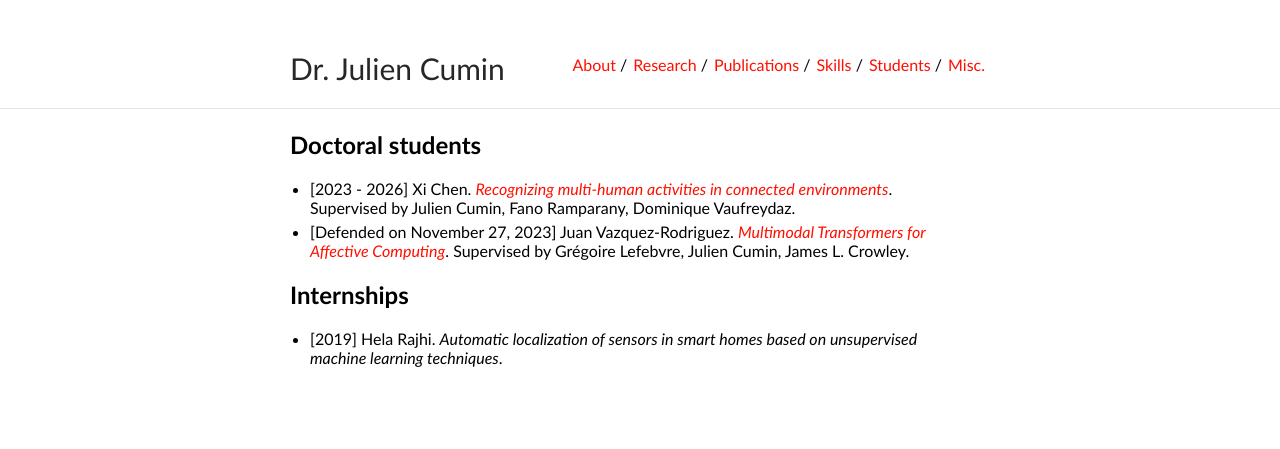
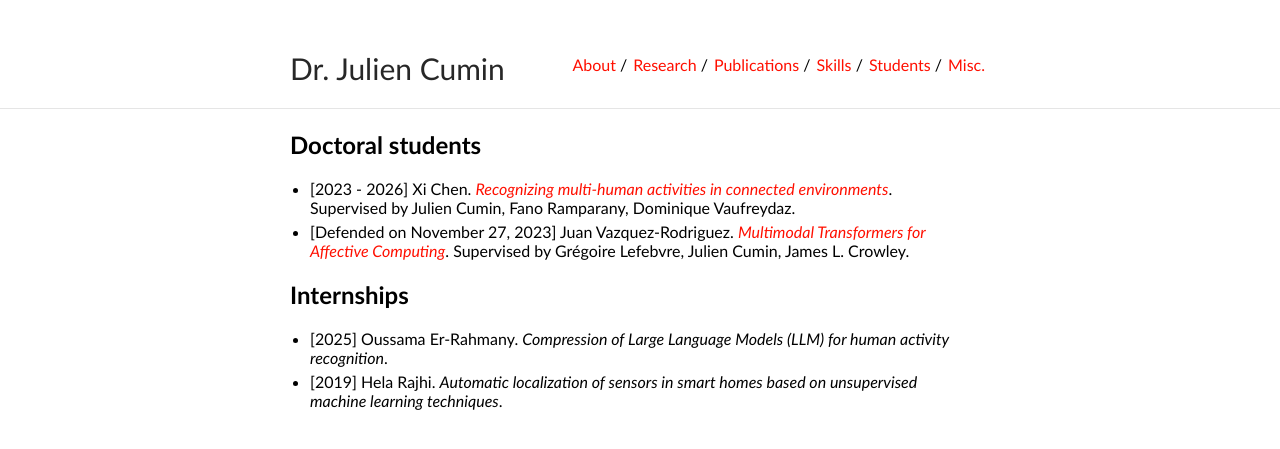
Before and after one commit to JCumin/jcumin.github.io, a Jekyll site: the page built from students.md, in a window 1280 px wide. Shown: the top 449 px of the page. Built offline with Jekyll 4.4.1, drawn with Linux system fonts in a browser that asks for light colours.

Commit message:
Update students.md

```diff
--- a/students.md
+++ b/students.md
@@ -12,4 +12,5 @@ title: Students
 
 ## Internships
 
+- [2025] Oussama Er-Rahmany. *Compression of Large Language Models (LLM) for human activity recognition*.
 - [2019] Hela Rajhi. *Automatic localization of sensors in smart homes based on unsupervised machine learning techniques*.
```
